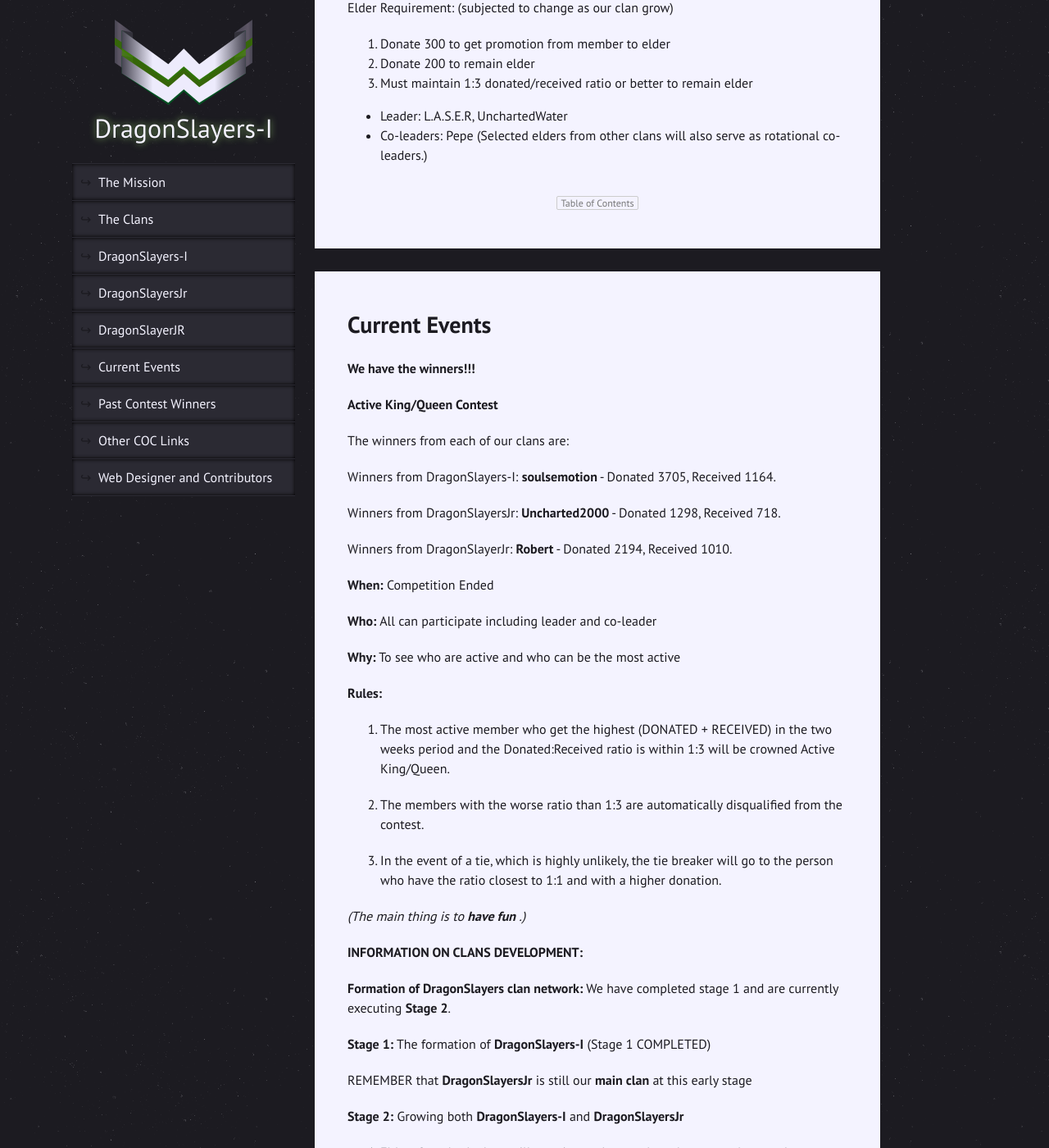
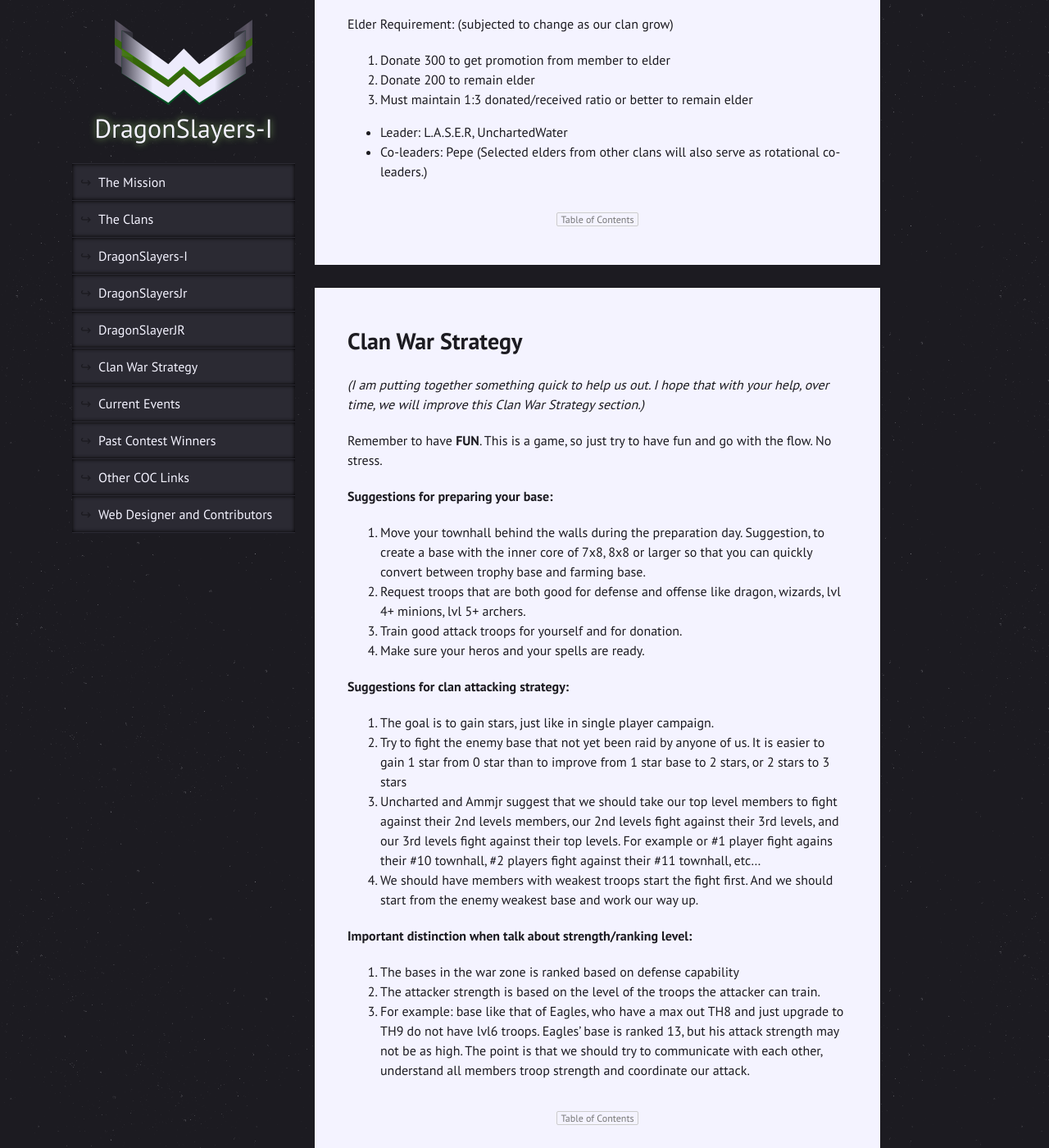
Before and after one commit to himedlooff/DragonSlayers-I, a Jekyll site: the page built from index.md, in a window 1280 px wide and 1400 px high, scrolled down 3413 px. Shown: the whole window at 82% size. Built offline with Jekyll 4.4.1, drawn with Linux system fonts in a browser that asks for light colours; some of the changed text lies outside the part shown.

Commit message:
Update index.md
Added Clan War Strategy section.
Update the section on DragonSlayersJr.

```diff
--- a/index.md
+++ b/index.md
@@ -14,11 +14,11 @@ We want to have a good family of clans, **a clan network**, where members of all
 
 **THE CURRENT 4 CLANS:** DragonSlayers-I, [DragonSlayersJr](http://bit.ly/dragonslayersjr), DragonSlayerJR, SlayersVacation
 
-**DragonSlayers-I:** Our most active clan for level 70+ or all Tier I & II troops level 4.  During the growing phase of this clan, the minimum donation will be based on the number of members in the clan.  Under 20 members: 500; 30+ members: 700; 40+ members: 1000.  Low doners will be asked to move to DragonSlayers-II or DragonSlayersJr.
+**DragonSlayers-I:** Our main clan for level 70+ or all Tier I & II troops level 4.  During the growing phase of this clan, the minimum donation will be based on the number of members in the clan.  Under 20 members: 500; 30+ members: 700; 40+ members: 1000.  Low doners will be asked to move to DragonSlayers-II or DragonSlayersJr.
 
-**DragonSlayersJr:** Our current main clan, and will remain as our main clan while **DragonSlayers-I** is still growing.  Required Level 55+ or minimum archers level 4.  Required a minimum donation of 200.
+**DragonSlayersJr:** We currently merged this clan with Dragonslayers-I.  This clan is currently inactive until further notice.
 
-**DragonSlayerJr:** Members of all levels are welcomed.  Minimum donation requirement 100.
+**DragonSlayerJr:** Welcome level 40++ players.  Minimum donation requirement 100.
 
 **SlayersVacation:** For members who stop playing the game for 3 seasons (6 weeks).
 
@@ -59,6 +59,8 @@ Elder Requirements:  (subjected to change as our clan grow)
 
 #**DragonSlayersJr**
 
+Recently merged with Dragonslayers-I.  Currently inactive until further notice. (Updated 4/10/2014)
+
 We are a level 55+ clan. We are an active, nice, friendly clan.  We have a good mix of adults and teenagers. Our goal is to provide a active clan for active players.  We want to have a fun environment where we can socialize while playing this fun game. We want active players who will chat, request and donate a lot. Currenly we are recruiting players at level 55+. The level of our members are constantly rising, and we will soon raise our level.
 
 Donation Requirement:
@@ -102,6 +104,34 @@ Elder Requirement:  (subjected to change as our clan grow)
 
 - Leader: L.A.S.E.R, UnchartedWater
 - Co-leaders: Pepe (Selected elders from other clans will also serve as rotational co-leaders.)
+
+# Clan War Strategy
+
+*(I am putting together something quick to help us out.  I hope that with your help, over time, we will improve this Clan War Strategy section.)*
+
+Remember to have **FUN**.  This is a game, so just try to have fun and go with the flow.  No stress.
+
+**Suggestions for preparing your base:**
+
+1. Move your townhall behind the walls during the preparation day.  Suggestion, to create a base with the inner core of 7x8, 8x8 or larger so that you can quickly convert between trophy base and farming base.
+2. Request troops that are both good for defense and offense like dragon, wizards, lvl 4+ minions, lvl 5+ archers.
+3. Train good attack troops for yourself and for donation.
+4. Make sure your heros and your spells are ready.
+
+**Suggestions for clan attacking strategy:**
+
+1. The goal is to gain stars, just like in single player campaign.
+2. Try to fight the enemy base that not yet been raid by anyone of us.  It is easier to gain 1 star from 0 star than to improve from 1 star base to 2 stars, or 2 stars to 3 stars
+3. Uncharted and Ammjr suggest that we should take our top level members to fight against their 2nd levels members, our 2nd levels fight against their 3rd levels, and our 3rd levels fight against their top levels.  For example or #1 player fight agains their #10 townhall, #2 players fight against their #11 townhall, etc...
+4. We should have members with weakest troops start the fight first.  And we should start from the enemy weakest base and work our way up.
+
+**Important distinction when talk about strength/ranking level:**
+
+1. The bases in the war zone is ranked based on defense capability
+2. The attacker strength is based on the level of the troops the attacker can train.
+3. For example: base like that of Eagles, who have a max out TH8 and just upgrade to TH9 do not have lvl6 troops.  Eagles' base is ranked 13, but his attack strength may not be as high.  The point is that we should try to communicate with each other, understand all members troop strength and coordinate our attack.
+
+
 
 # Current Events
 
```
Also changed, not shown: other parts of index.md (+1 -1 lines).
